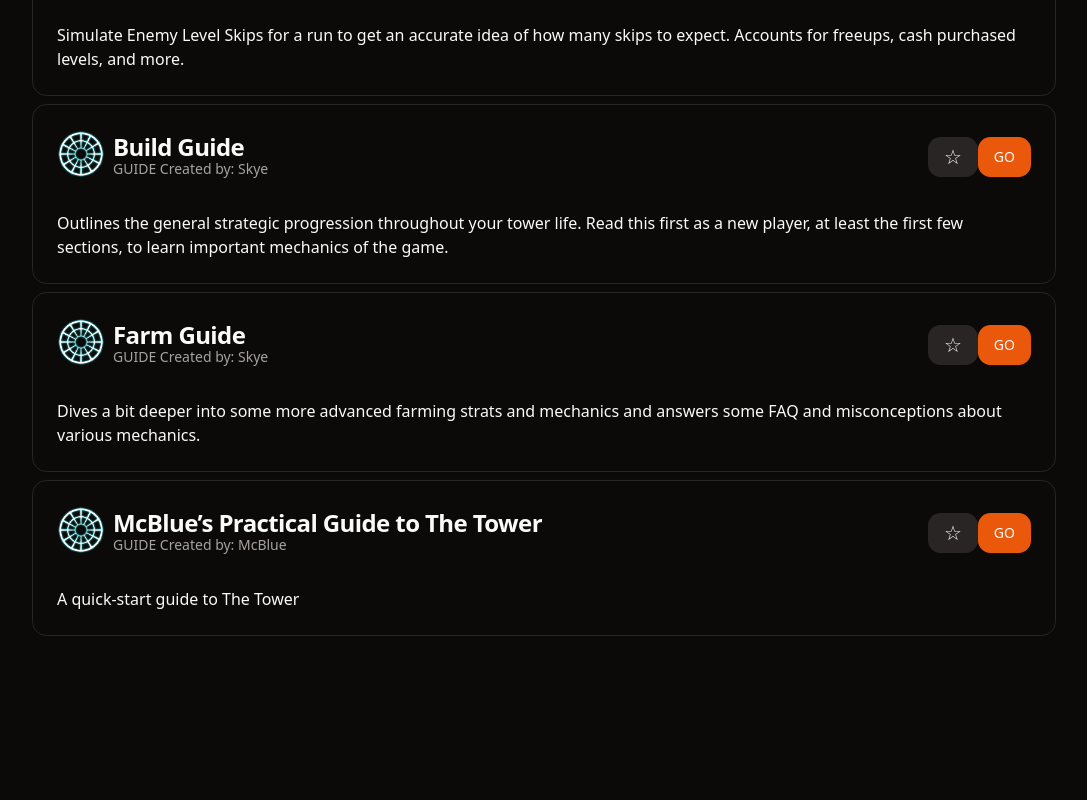
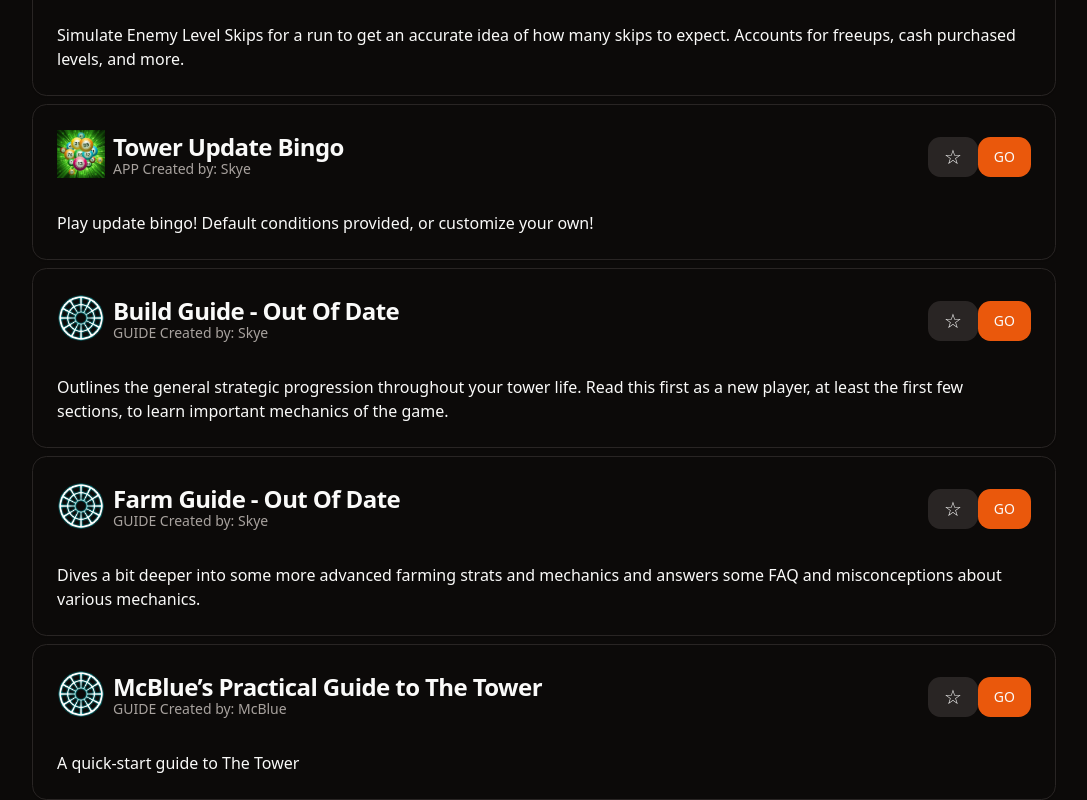
Before and after one commit to alypse/tower-tools-shad, a React (Vite) app: page / in a window 1280 px wide. Shown: the part 2816-3616 px from the top of the page, without its empty margins (96-1183 px from the left). Before the commit the page ends 3452 px from the top, so only its background shows below. Built offline with nearby package versions, Linux system fonts and the light colour scheme.

Commit message:
Add tower bingo deprecate Skye guides

```diff
--- a/data/listing.ts
+++ b/data/listing.ts
@@ -10,7 +10,7 @@ export const TOOLS_LIST = [
         type: 'app',
     },
     {
-        id: 1,
+        id: 16,
         name: 'What UW Should I Pick?',
         icon: 'uw.webp',
         description:
@@ -164,10 +164,20 @@ export const TOOLS_LIST = [
         author: 'Andy1292',
         active: true,
         type: 'app',
-    }, //\\  GUIDE SECTION  \\//
+    },
+    {
+        id: 1,
+        name: 'Tower Update Bingo',
+        icon: 'bingo.jpg',
+        description: 'Play update bingo! Default conditions provided, or customize your own!',
+        url: 'https://tower-update-bingo.netlify.app/',
+        author: 'Skye',
+        active: true,
+        type: 'app',
+    },//\\  GUIDE SECTION  \\//
     {
         id: 100,
-        name: 'Build Guide',
+        name: 'Build Guide - Out Of Date',
         icon: 'GT.png',
         description:
             'Outlines the general strategic progression throughout your tower life. Read this first as a new player, at least the first few sections, to learn important mechanics of the game.',
@@ -178,7 +188,7 @@ export const TOOLS_LIST = [
     },
     {
         id: 101,
-        name: 'Farm Guide',
+        name: 'Farm Guide - Out Of Date',
         icon: 'GT.png',
         description: 'Dives a bit deeper into some more advanced farming strats and mechanics and answers some FAQ and misconceptions about various mechanics.',
         url: 'https://docs.google.com/document/d/e/2PACX-1vRHspCR9zZlKtYGiEnfuoRl3t_zf1ANLbyj04cXO2fOmJqevsAhCPTSGseY8tsCByp_a-OIyl91_jnK/pub',
```
Also changed, not shown: public/icons/bingo.jpg (added), 1 other file (tests, documents, lock files or other folders).
